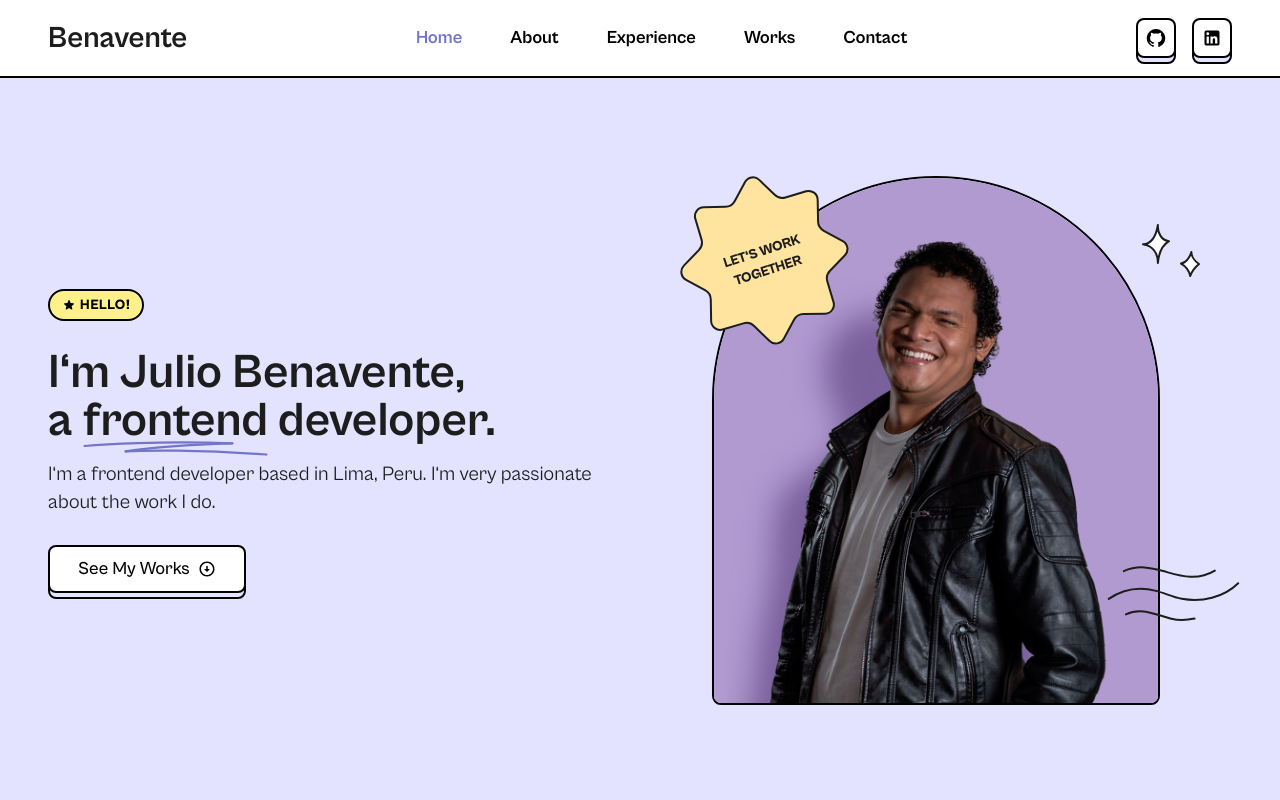
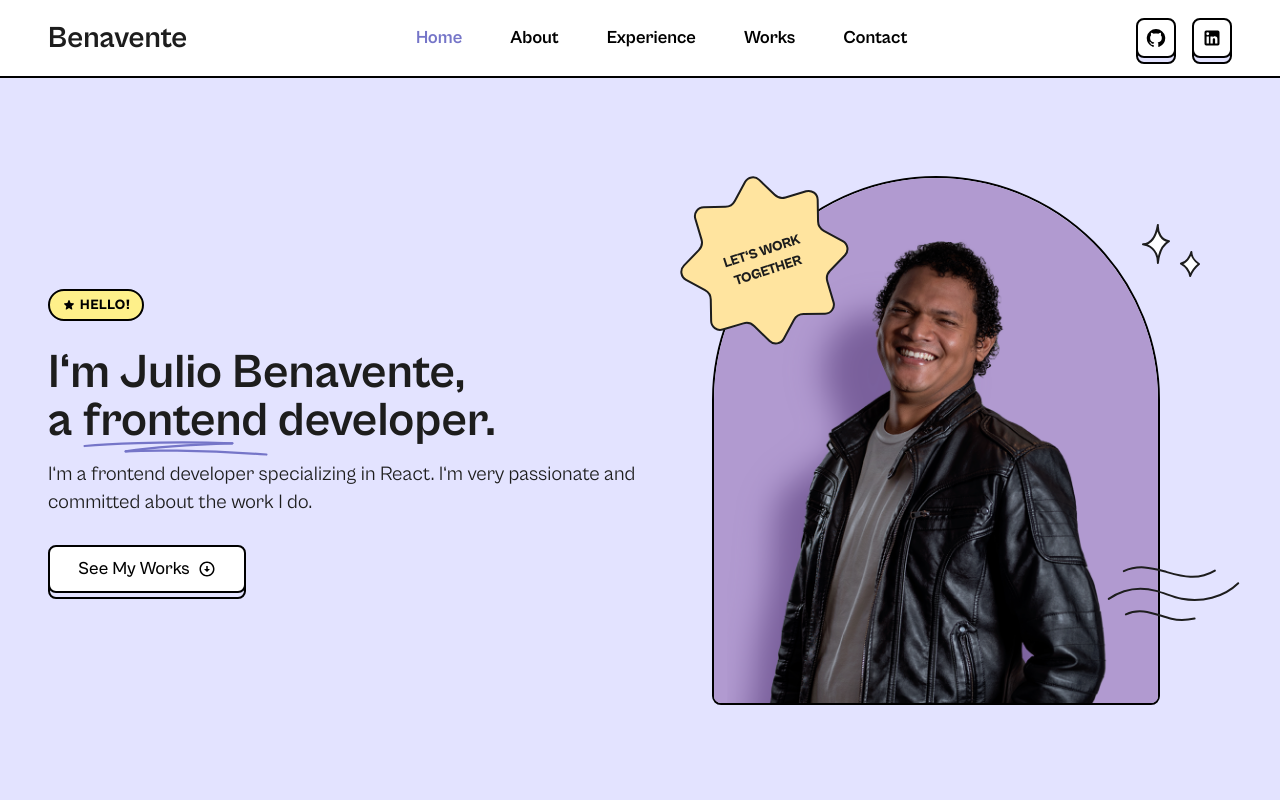
Before and after one commit to julio-benavente/portfolio, a Next.js app: page / in a window 1280 px wide. Shown: the top 800 px of the page. Built offline with nearby package versions, Linux system fonts and the light colour scheme.

Commit message:
fixing location on hero

```diff
--- a/src/app/home/Hero/index.tsx
+++ b/src/app/home/Hero/index.tsx
@@ -57,8 +57,8 @@ const HeadlineSide = () => {
       </h1>
 
       <p className={cls("text-xl text-center mb-7", "lg:text-left")}>
-        I&lsquo;m a frontend developer based in Lima, Peru. I&lsquo;m very
-        passionate about the work I do.
+        I&lsquo;m a frontend developer specializing in React. I&lsquo;m very
+        passionate and committed about the work I do.
       </p>
 
       <C.Button
```
